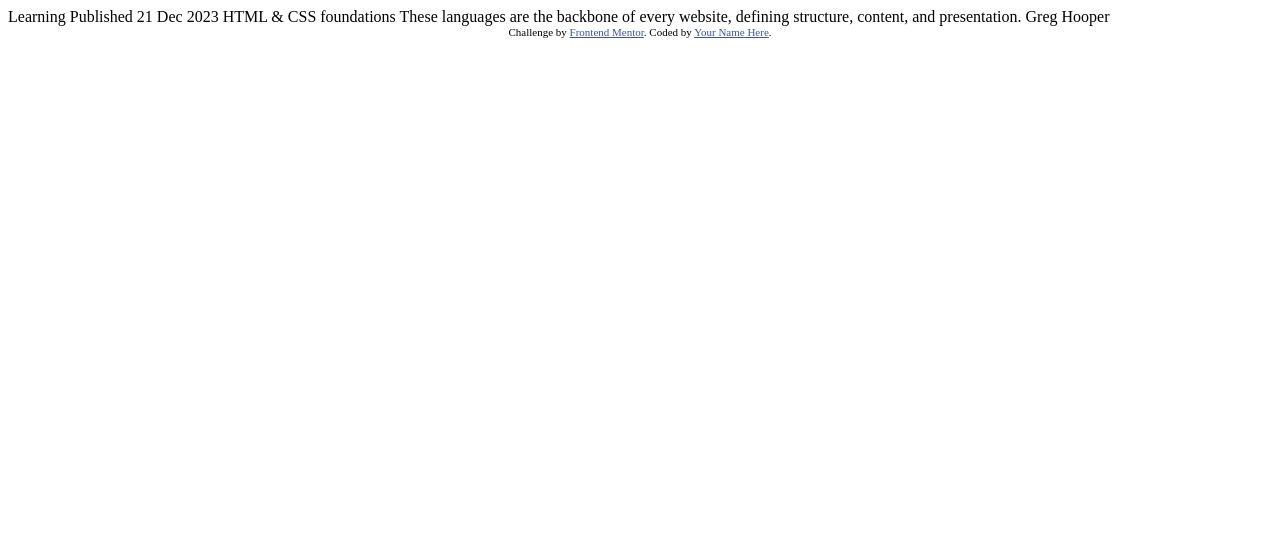
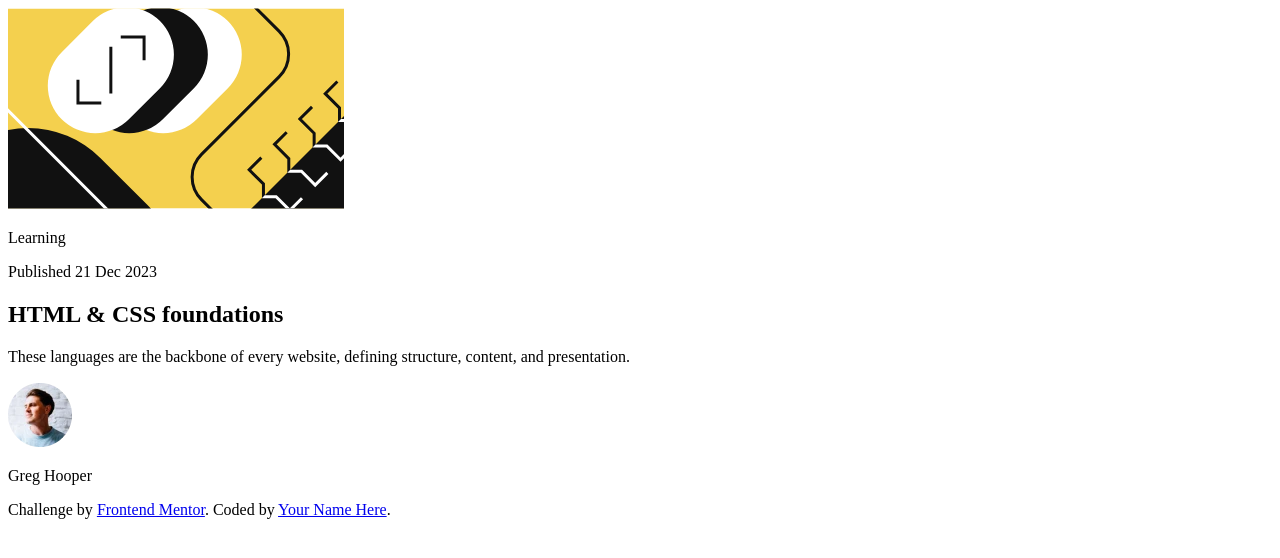
Before and after one commit to Brenn-11/Blog-preview-card, a plain HTML site: page index.html in a window 1280 px wide. Drawn offline with Linux system fonts and the light colour scheme.

Commit message:
Estructura del HTML

```diff
--- a/index.html
+++ b/index.html
@@ -5,26 +5,27 @@
   <meta name="viewport" content="width=device-width, initial-scale=1.0"> <!-- displays site properly based on user's device -->
 
   <link rel="icon" type="image/png" sizes="32x32" href="./assets/images/favicon-32x32.png">
+  <link rel="preconnect" href="https://fonts.googleapis.com">
+  <link rel="preconnect" href="https://fonts.gstatic.com" crossorigin>
+  <link href="https://fonts.googleapis.com/css2?family=Figtree:ital,wght@0,300..900;1,300..900&display=swap" rel="stylesheet">
+  <title>Frontend Mentor | Blog preview card</title>
+  <link rel="stylesheet" href="styles.css">
 
-  <title>Frontend Mentor | Blog preview card</title>
-
-  <!-- Feel free to remove these styles or customise in your own stylesheet 👍 -->
-  <style>
-    .attribution { font-size: 11px; text-align: center; }
-    .attribution a { color: hsl(228, 45%, 44%); }
-  </style>
 </head>
 <body>
 
-  Learning
+    <section class="card-container">
+      <img class="card-container__illustration" src="assets/images/illustration-article.svg">
+      <p class="card-container__status">Learning</p>
+      <p class="card-container__published-date">Published 21 Dec 2023</p>
+      <h1 class="card-container__title">HTML & CSS foundations</h1>
+      <p class="card-container__description">These languages are the backbone of every website, defining structure, content, and presentation.</p>
 
-  Published 21 Dec 2023
-
-  HTML & CSS foundations
-
-  These languages are the backbone of every website, defining structure, content, and presentation.
-
-  Greg Hooper
+      <div class="card-container-autor">
+        <img class="card-container-autor__image" src="assets/images/image-avatar.webp">
+        <p class="card-container-autor__name">Greg Hooper</p>
+      </div>
+    </section>
 
   <div class="attribution">
     Challenge by <a href="https://www.frontendmentor.io?ref=challenge" target="_blank">Frontend Mentor</a>.
```
Also changed, not shown: styles.css (added).
